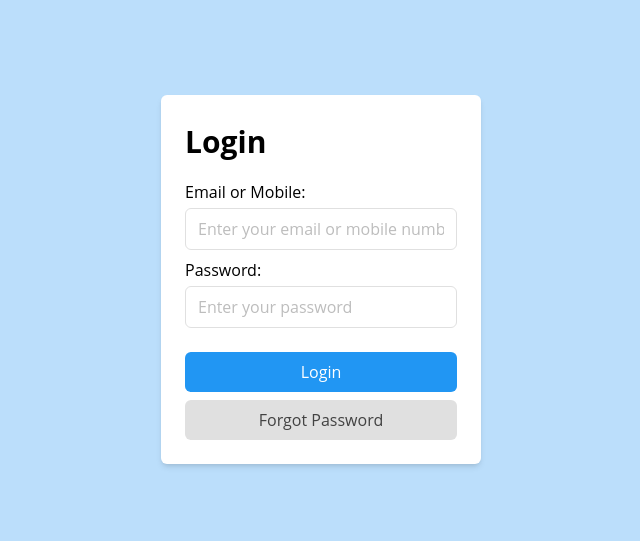
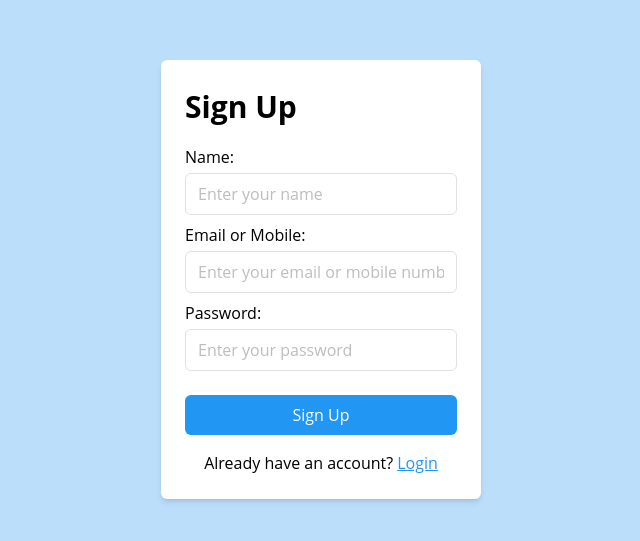
Before and after one commit to DevRoopeshSingh/webSchoolPayFrontendApp, a React (Vite) app: page /signup in a window 1280 px wide. Before the commit this address led to /login. Shown: the part 121-662 px from the top of the page, without its empty margins (319-959 px from the left). Built offline with nearby package versions, Linux system fonts and the light colour scheme.

Commit message:
Improve functionality in signup and landing page

```diff
--- a/package.json
+++ b/package.json
@@ -14,8 +14,7 @@
     "react": "^18.2.0",
     "react-dom": "^18.2.0",
     "react-icons": "^5.2.1",
-    "react-router-dom": "^6.23.1",
-    "react-table": "^7.8.0"
+    "react-router-dom": "^6.23.1"
   },
   "devDependencies": {
     "@types/react": "^18.2.66",
--- a/src/App.jsx
+++ b/src/App.jsx
@@ -15,7 +15,9 @@ import Logout from './pages/Logout';
 import Students from './pages/Students';
 import Layout from './components/Layout';
 import Login from './pages/Login';
+import SignUp from './pages/SignUp';
 import PrivateRoute from './components/PrivateRoute';
+import LandingPage from './pages/LandingPage';
 
 function App() {
   const [isLoggedIn, setIsLoggedIn] = useState(false);
@@ -32,23 +34,20 @@ function App() {
     <Routes>
       <Route path="/login" element={<Login setIsLoggedIn={handleLoginSuccess} setUser={setUser} />} />
       <Route path="/logout" element={<Logout setIsLoggedIn={setIsLoggedIn} />} />
+      <Route path="/signup" element={<SignUp setIsLoggedIn={handleLoginSuccess} setUser={setUser} />} />
+      <Route
+        path="/"
+        element={isLoggedIn ? <Navigate to="/dashboard" replace /> : <LandingPage />}
+      />
       <Route
         path="*"
         element={
           isLoggedIn ? (
             <>
-              <Navbar loggedInUser={user || { name: 'Guest Guest', designation: 'User'}}/>
+              <Navbar loggedInUser={user || { name: 'Guest Guest', designation: 'User' }} />
               <Layout>
                 <Routes>
-                  <Route path="/" element={<Dashboard />} />
-                  <Route
-                    path="/dashboard"
-                    element={
-                      <PrivateRoute isAuthenticated={isLoggedIn}>
-                        <Dashboard />
-                      </PrivateRoute>
-                    }
-                  />
+                  <Route path="/dashboard" element={<Dashboard />} />
                   <Route
                     path="/superadmin"
                     element={
@@ -133,7 +132,7 @@ function App() {
               </Layout>
             </>
           ) : (
-            <Navigate to="/login" replace />
+            <Navigate to="/" replace />
           )
         }
       />
--- /dev/null
+++ b/src/pages/LandingPage.jsx
@@ -0,0 +1,30 @@
+import React from 'react';
+import { Link } from 'react-router-dom';
+
+const LandingPage = () => {
+  return (
+    <div className="min-h-screen bg-blue-100 flex flex-col justify-between items-center">
+      <header className="w-full bg-blue-500 p-4 flex justify-between items-center">
+        <h1 className="text-white text-2xl font-bold">School Management System</h1>
+        <div>
+          <Link to="/signup" className="bg-orange-500 text-white py-2 px-4 rounded-md mx-2">Sign In</Link>
+          <Link to="/guest" className="bg-gray-300 text-gray-800 py-2 px-4 rounded-md">Guest Mode</Link>
+        </div>
+      </header>
+      <main className="flex-grow flex flex-col justify-center items-center text-center p-8">
+        <h2 className="text-4xl font-bold mb-4">Welcome to School Management System</h2>
+        <p className="text-gray-700 mb-8 max-w-2xl">
+          Commodo elit aute nostrud incididunt exercitation do occaecat sint,
+          qui voluptate commodo velit consequat. Anet deserunt fugiat sit consectetur
+          eiusmod aliquip ut ex amet consequat tempor. Et ea qus qus
+          magna adipiscing eu reprehenderit veniam laborum nostrud minim.
+        </p>
+      </main>
+      <footer className="w-full bg-blue-500 p-4 flex justify-center items-center">
+        <p className="text-white">© 2024 School Management System. All rights reserved.</p>
+      </footer>
+    </div>
+  );
+};
+
+export default LandingPage;
--- /dev/null
+++ b/src/pages/SignUp.jsx
@@ -0,0 +1,156 @@
+import React, { useState } from 'react';
+import { useNavigate } from 'react-router-dom';
+import { useLoading } from '../Global/LoadingContext';
+
+const SignUp = ({ setIsLoggedIn, setUser }) => {
+  const [formData, setFormData] = useState({
+    name: '',
+    emailOrMobile: '',
+    password: '',
+  });
+
+  const { showLoading, hideLoading } = useLoading();
+  const [error, setError] = useState('');
+  const navigate = useNavigate();
+
+  const handleChange = (e) => {
+    const { name, value } = e.target;
+    setFormData((prevFormData) => ({
+      ...prevFormData,
+      [name]: value,
+    }));
+  };
+
+  const handleSubmit = async (e) => {
+    e.preventDefault();
+    showLoading();
+
+    try {
+      // Simulate an API call for sign-up
+      const user = await mockApiSignUp(formData); // Replace this with your actual API call
+
+      // If sign-up is successful, set the user in state and mark as logged in
+      setUser(user);
+      setIsLoggedIn(user);
+
+      // Redirect based on the user's role
+      switch (user.role) {
+        case 'Super Admin':
+          navigate('/superadmin');
+          break;
+        case 'Admin':
+          navigate('/admin');
+          break;
+        case 'Teacher':
+          navigate('/teacher');
+          break;
+        case 'Student':
+          navigate('/student');
+          break;
+        case 'Parent':
+          navigate('/parents');
+          break;
+        default:
+          navigate('/dashboard');
+          break;
+      }
+
+      // Clear the input fields after successful sign-up
+      setFormData({
+        name: '',
+        emailOrMobile: '',
+        password: '',
+      });
+      setError('');
+    } catch (error) {
+      // Handle sign-up error
+      setError('Failed to sign up. Please try again.');
+    } finally {
+      hideLoading();
+    }
+  };
+
+  return (
+    <div className="flex justify-center items-center h-screen bg-blue-100">
+      <div className="w-full max-w-xs bg-white shadow-md rounded-md p-6">
+        <h1 className="text-3xl font-bold mb-4">Sign Up</h1>
+        <form onSubmit={handleSubmit}>
+          <label className="block mb-2" htmlFor="name">
+            Name:
+            <input
+              id="name"
+              className="w-full border border-gray-300 rounded-md px-3 py-2 mt-1"
+              type="text"
+              name="name"
+              value={formData.name}
+              onChange={handleChange}
+              placeholder="Enter your name"
+              required
+            />
+          </label>
+          <label className="block mb-2" htmlFor="emailOrMobile">
+            Email or Mobile:
+            <input
+              id="emailOrMobile"
+              className="w-full border border-gray-300 rounded-md px-3 py-2 mt-1"
+              type="text"
+              name="emailOrMobile"
+              value={formData.emailOrMobile}
+              onChange={handleChange}
+              placeholder="Enter your email or mobile number"
+              required
+            />
+          </label>
+          <label className="block mb-2" htmlFor="password">
+            Password:
+            <input
+              id="password"
+              className="w-full border border-gray-300 rounded-md px-3 py-2 mt-1"
+              type="password"
+              name="password"
+              value={formData.password}
+              onChange={handleChange}
+              placeholder="Enter your password"
+              required
+            />
+          </label>
+          {error && <p className="text-red-500 mb-2">{error}</p>}
+          <button
+            className="bg-blue-500 text-white py-2 px-4 rounded-md mt-4 w-full transition duration-300 ease-in-out transform hover:scale-105"
+            type="submit"
+          >
+            Sign Up
+          </button>
+          <p className="text-center mt-4">
+            Already have an account?{' '}
+            <button
+              className="text-blue-500 underline"
+              type="button"
+              onClick={() => navigate('/login')}
+            >
+              Login
+            </button>
+          </p>
+        </form>
+      </div>
+    </div>
+  );
+};
+
+// Mock function to simulate API sign-up
+const mockApiSignUp = async (formData) => {
+  return new Promise((resolve, reject) => {
+    setTimeout(() => {
+      if (formData.emailOrMobile === 'admin@example.com') {
+        resolve({
+          name: formData.name,
+          role: 'Admin',
+        });
+      } else {
+        reject(new Error('Sign-up failed'));
+      }
+    }, 2000);
+  });
+};
+
+export default SignUp;
```
Also changed, not shown: 1 other file (tests, documents, lock files or other folders).
